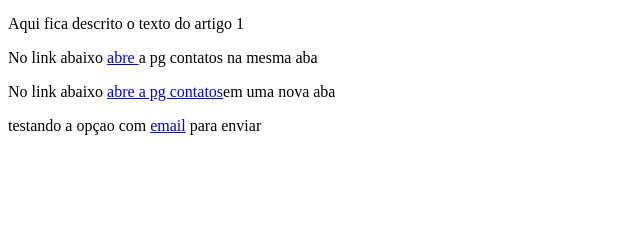
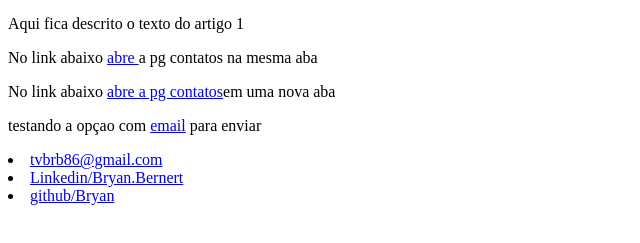
Before and after one commit to bbryanrb/01-GIT, a plain HTML site: page index.html in a window 1280 px wide. Shown: the part 509-752 px from the top of the page, without its empty margins (0-640 px from the left). Drawn offline with Linux system fonts and the light colour scheme.

Commit message:
Adicionando links, Fotos e rodape

```diff
--- a/index.html
+++ b/index.html
@@ -25,5 +25,16 @@
             <p>testando a opçao com <a href="mailto:tvbrb86@gmail.com">email</a> para enviar </p>
         </article>
     </section>
+    <footer>
+        <li>
+            <a href= "mailto:tvbrb86@gmail.com">tvbrb86@gmail.com</a>
+        </li>
+        <li>
+            <a href="http://www.linkedin.com/in/bryan-rogers-bernert-9a34a035/" target="_blank">Linkedin/Bryan.Bernert</a>
+        </li>
+        <li>
+            <a href="https://github.com/bbryanrb/01-GIT" target="_blank">github/Bryan</a>
+        </li>
+    </footer>
 </body>
 </html>
```
Also changed, not shown: contato.html (+7 -1 lines).
